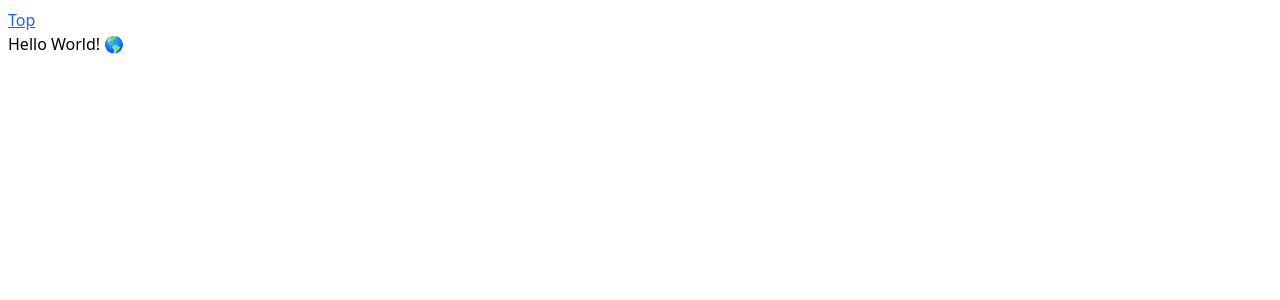
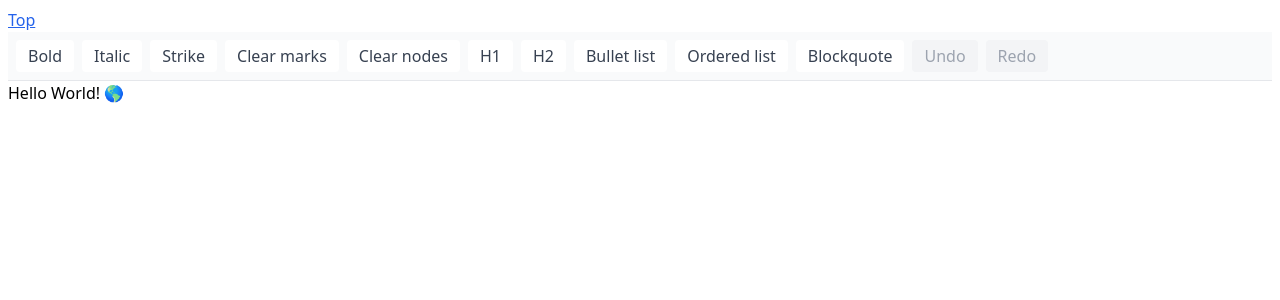
Before and after one commit to KoheiNishino/react19-playground, a Next.js app: page /tiptap-editor in a window 1280 px wide. Shown: the top 300 px of the page. Built offline with nearby package versions, Linux system fonts and the light colour scheme.

Commit message:
EditorProviderに変更 & MenuButton を作成

```diff
--- a/src/app/tiptap-editor/Tiptap.tsx
+++ b/src/app/tiptap-editor/Tiptap.tsx
@@ -1,16 +1,123 @@
 'use client'
 
-import { Color } from '@tiptap/extension-color'
-import ListItem from '@tiptap/extension-list-item'
+import type { MouseEventHandler, ReactNode } from 'react'
 import Placeholder from '@tiptap/extension-placeholder'
-import TextStyle from '@tiptap/extension-text-style'
-import { EditorContent, useEditor } from '@tiptap/react'
+import { EditorProvider, useCurrentEditor } from '@tiptap/react'
 import StarterKit from '@tiptap/starter-kit'
+import { cn } from '../util/cn'
+
+function MenuButton({ children, disabled, isActive, onClick }:
+{ children: ReactNode, disabled?: boolean, isActive?: boolean, onClick: MouseEventHandler<HTMLButtonElement> }) {
+  return (
+    <button
+      type="button"
+      className={cn('select-none rounded px-3 py-1', disabled
+        ? 'bg-gray-100 text-gray-400'
+        : isActive
+          ? 'bg-purple-600 text-white'
+          : 'bg-white text-gray-700 hover:bg-gray-100')}
+      disabled={!!disabled}
+      onClick={onClick}
+      translate="no"
+    >
+      {children}
+    </button>
+  )
+}
+
+function MenuBar() {
+  const { editor } = useCurrentEditor()
+
+  if (!editor) {
+    return null
+  }
+
+  return (
+    <div className="flex flex-wrap gap-2 border-b bg-gray-50 p-2">
+      <div className="flex flex-wrap gap-2">
+        <MenuButton
+          onClick={() => editor.chain().focus().toggleBold().run()}
+          disabled={!editor.can().chain().focus().toggleBold().run()}
+          isActive={editor.isActive('bold')}
+        >
+          Bold
+        </MenuButton>
+        <MenuButton
+          onClick={() => editor.chain().focus().toggleItalic().run()}
+          disabled={!editor.can().chain().focus().toggleItalic().run()}
+          isActive={editor.isActive('italic')}
+        >
+          Italic
+        </MenuButton>
+        <MenuButton
+          onClick={() => editor.chain().focus().toggleStrike().run()}
+          disabled={!editor.can().chain().focus().toggleStrike().run()}
+          isActive={editor.isActive('strike')}
+        >
+          Strike
+        </MenuButton>
+        <MenuButton
+          onClick={() => editor.chain().focus().unsetAllMarks().run()}
+        >
+          Clear marks
+        </MenuButton>
+        <MenuButton
+          onClick={() => editor.chain().focus().clearNodes().run()}
+        >
+          Clear nodes
+        </MenuButton>
+        <MenuButton
+          onClick={() => editor.chain().focus().toggleHeading({ level: 1 }).run()}
+          isActive={editor.isActive('heading', { level: 1 })}
+        >
+          H1
+        </MenuButton>
+        <MenuButton
+          onClick={() => editor.chain().focus().toggleHeading({ level: 2 }).run()}
+          isActive={editor.isActive('heading', { level: 2 })}
+        >
+          H2
+        </MenuButton>
+        <MenuButton
+          onClick={() => editor.chain().focus().toggleBulletList().run()}
+          isActive={editor.isActive('bulletList')}
+        >
+          Bullet list
+        </MenuButton>
+        <MenuButton
+          onClick={() => editor.chain().focus().toggleOrderedList().run()}
+          isActive={editor.isActive('orderedList')}
+        >
+          Ordered list
+        </MenuButton>
+        <MenuButton
+          onClick={() => editor.chain().focus().toggleBlockquote().run()}
+          isActive={editor.isActive('blockquote')}
+        >
+          Blockquote
+        </MenuButton>
+        <MenuButton
+          onClick={() => editor.chain().focus().undo().run()}
+          disabled={!editor.can().chain().focus().undo().run()}
+        >
+          Undo
+        </MenuButton>
+        <MenuButton
+          onClick={() => editor.chain().focus().redo().run()}
+          disabled={!editor.can().chain().focus().redo().run()}
+        >
+          Redo
+        </MenuButton>
+      </div>
+    </div>
+  )
+}
 
 export default function Tiptap() {
-  const editor = useEditor({
-    content: '<p>Hello World! 🌎️</p>',
-    extensions: [StarterKit.configure({
+  return (
+    <EditorProvider
+      content="<p>Hello World! 🌎️</p>"
+      extensions={[StarterKit.configure({
         codeBlock: false,
         hardBreak: false,
         heading: {
@@ -20,17 +127,15 @@ export default function Tiptap() {
         code: false,
         dropcursor: false,
         gapcursor: false,
-      history: false,
       }), Placeholder.configure({
         placeholder: 'Write something …',
-    })],
-    // TODO: debug用のため後で削除
-    onUpdate({ editor }) {
+      })]}
+      // TODO: デバッグ完了後に削除
+      onUpdate={({ editor }) => {
         // eslint-disable-next-line no-console
         console.log(editor.getHTML())
-    },
-
-  })
-
-  return <EditorContent editor={editor} />
+      }}
+      slotBefore={<MenuBar />}
+    />
+  )
 }
```
Lines whose indentation alone changed are shown as unchanged.
